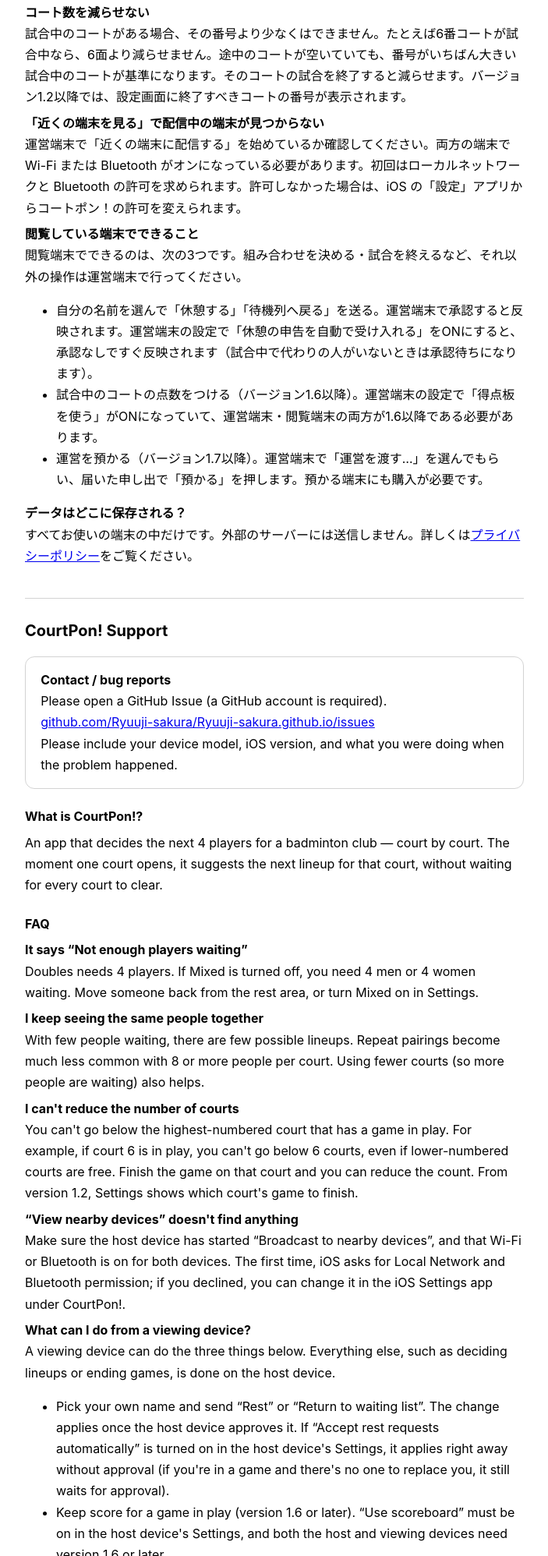
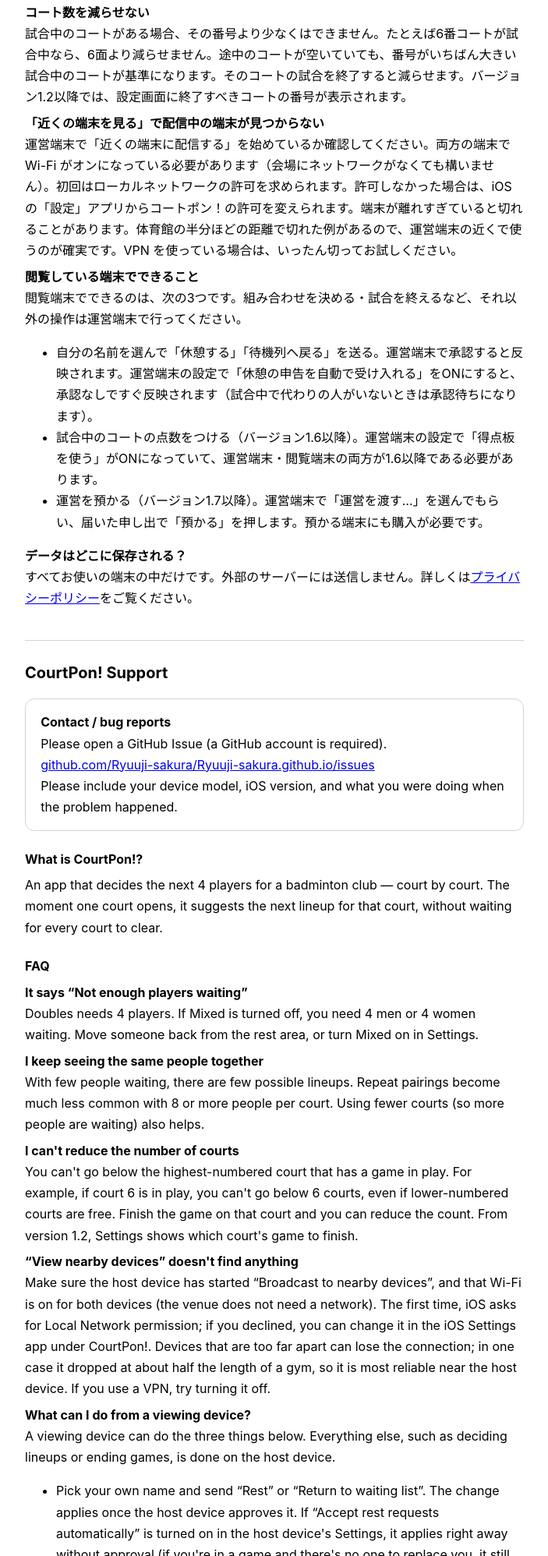
Before and after one commit to Ryuuji-sakura/Ryuuji-sakura.github.io, a plain HTML site: page courtpon/index.html in a window 1280 px wide. Shown: the part 692-2688 px from the top of the page at 78% size, without its empty margins (288-991 px from the left). Drawn offline with Linux system fonts and the light colour scheme.

Commit message:
コートポン！: 近くの端末の説明から Bluetooth を外し、届く範囲を書く
Co-Authored-By: Claude Sonnet 5.5 <noreply@anthropic.com>

```diff
--- a/courtpon/index.html
+++ b/courtpon/index.html
@@ -43,7 +43,7 @@
 試合中のコートがある場合、その番号より少なくはできません。たとえば6番コートが試合中なら、6面より減らせません。途中のコートが空いていても、番号がいちばん大きい試合中のコートが基準になります。そのコートの試合を終了すると減らせます。バージョン1.2以降では、設定画面に終了すべきコートの番号が表示されます。</p>
 
 <p><strong>「近くの端末を見る」で配信中の端末が見つからない</strong><br>
-運営端末で「近くの端末に配信する」を始めているか確認してください。両方の端末で Wi-Fi または Bluetooth がオンになっている必要があります。初回はローカルネットワークと Bluetooth の許可を求められます。許可しなかった場合は、iOS の「設定」アプリからコートポン！の許可を変えられます。</p>
+運営端末で「近くの端末に配信する」を始めているか確認してください。両方の端末で Wi-Fi がオンになっている必要があります（会場にネットワークがなくても構いません）。初回はローカルネットワークの許可を求められます。許可しなかった場合は、iOS の「設定」アプリからコートポン！の許可を変えられます。端末が離れすぎていると切れることがあります。体育館の半分ほどの距離で切れた例があるので、運営端末の近くで使うのが確実です。VPN を使っている場合は、いったん切ってお試しください。</p>
 
 <p><strong>閲覧している端末でできること</strong><br>
 閲覧端末でできるのは、次の3つです。組み合わせを決める・試合を終えるなど、それ以外の操作は運営端末で行ってください。</p>
@@ -80,7 +80,7 @@ With few people waiting, there are few possible lineups. Repeat pairings become
 You can't go below the highest-numbered court that has a game in play. For example, if court 6 is in play, you can't go below 6 courts, even if lower-numbered courts are free. Finish the game on that court and you can reduce the count. From version 1.2, Settings shows which court's game to finish.</p>
 
 <p><strong>“View nearby devices” doesn't find anything</strong><br>
-Make sure the host device has started “Broadcast to nearby devices”, and that Wi-Fi or Bluetooth is on for both devices. The first time, iOS asks for Local Network and Bluetooth permission; if you declined, you can change it in the iOS Settings app under CourtPon!.</p>
+Make sure the host device has started “Broadcast to nearby devices”, and that Wi-Fi is on for both devices (the venue does not need a network). The first time, iOS asks for Local Network permission; if you declined, you can change it in the iOS Settings app under CourtPon!. Devices that are too far apart can lose the connection; in one case it dropped at about half the length of a gym, so it is most reliable near the host device. If you use a VPN, try turning it off.</p>
 
 <p><strong>What can I do from a viewing device?</strong><br>
 A viewing device can do the three things below. Everything else, such as deciding lineups or ending games, is done on the host device.</p>
```
